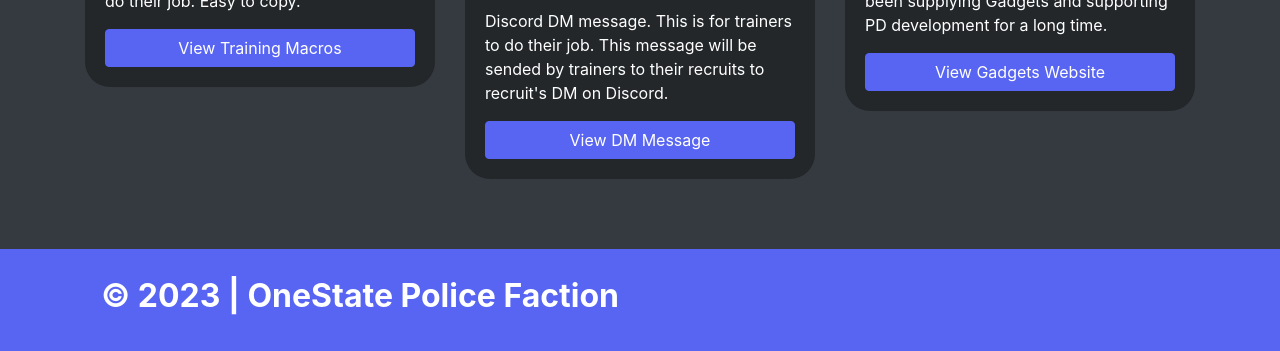
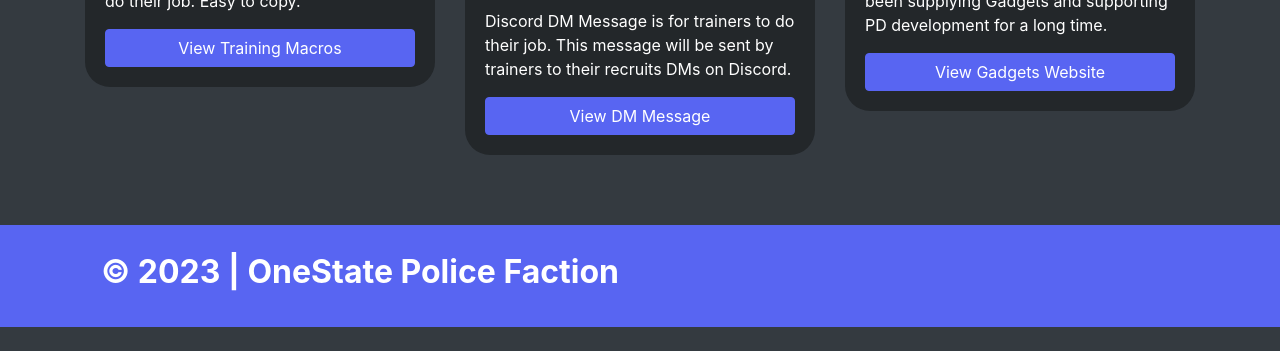
Before and after one commit to the-vida/police-web, a website: page shortcuts/index.html in a window 1280 px wide. Shown: the part 505-856 px from the top of the page. After the commit the page ends 832 px from the top, so only its background shows below. Drawn offline with nearby package versions, Linux system fonts and the light colour scheme.

Commit message:
Update index.html

```diff
--- a/shortcuts/index.html
+++ b/shortcuts/index.html
@@ -130,7 +130,7 @@
                     <div class="card bg-grey" style="width:100%">
                         <div class="card-body">
                           <h4 class="card-title big-text">Training DM Message</h4>
-                          <p class="card-text">Discord DM message. This is for trainers to do their job. This message will be sended by trainers to their recruits to recruit's DM on Discord.</p>
+                          <p class="card-text">Discord DM Message is for trainers to do their job. This message will be sent by trainers to their recruits DMs on Discord.</p>
                           <!-- Change link to your support server link -->
                           <a href="https://onestate.fun/police/dm" target="_blank" class="btn btn-discord btn-block stretched-link">View DM Message</a>
                         </div>
```
